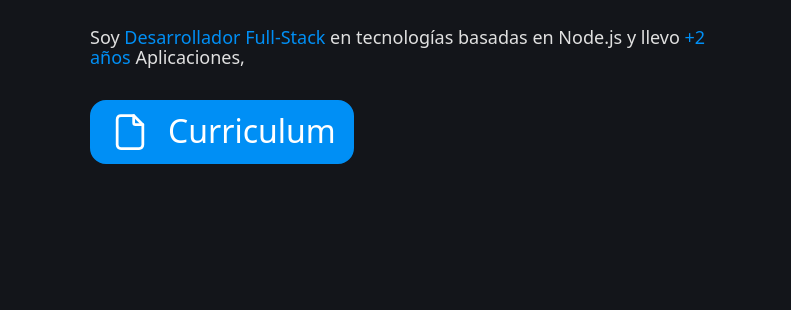
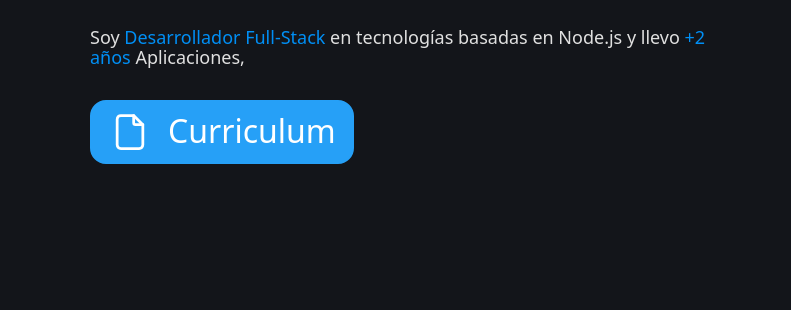
Before and after one commit to FrovaHappy/new-portafolio, an Astro site: page / in a window 1280 px wide. In both pictures the pointer is over the element "Curriculum". Shown: the part 448-758 px from the top of the page, 0-791 px from the left. Built offline with nearby package versions, Linux system fonts and the light colour scheme; Astro itself is replaced by a stand-in of ours.

Commit message:
animations hover in Buttons

```diff
--- a/src/components/Button.astro
+++ b/src/components/Button.astro
@@ -55,6 +55,7 @@ const aProps =
     background: var(--color-primary);
     border: 2px solid var(--b);
     border-radius: var(--r);
+    transition: 0.2s ease;
   }
   .medium {
     --h: calc(32px + var(--padding-3x));
@@ -66,9 +67,19 @@ const aProps =
     --p: var(--padding-3x);
     --r: var(--radius-3x);
   }
+  .primary {
+    &:hover {
+      --b: color-mix(in srgb, var(--color-primary), #fff 15%);
+      background: var(--b);
+    }
+  }
   .secondary {
     background: transparent;
     --b: var(--color-text-alt);
+    &:hover {
+      --b: color-mix(in srgb, var(--color-primary), #fff 15%);
+      color: var(--b);
+    }
   }
   .danger {
     --b: var(--color-danger);
```
